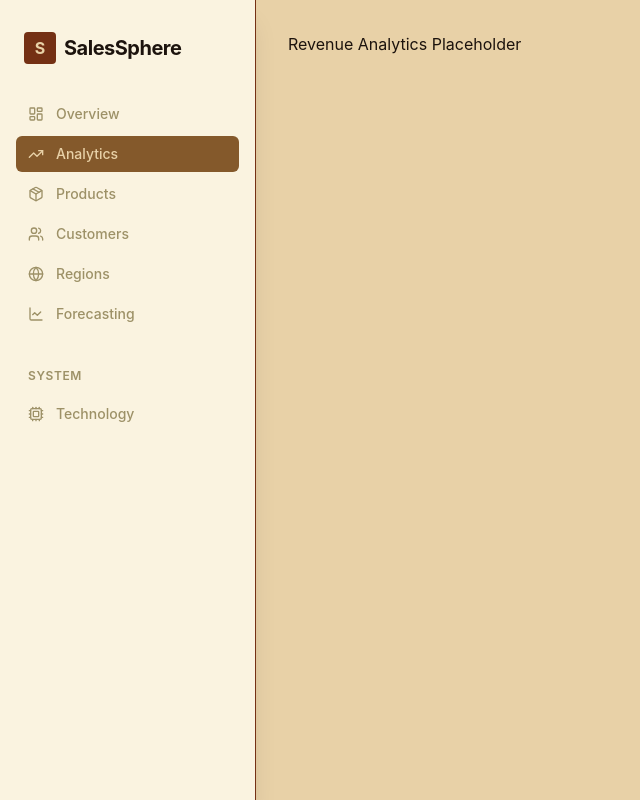
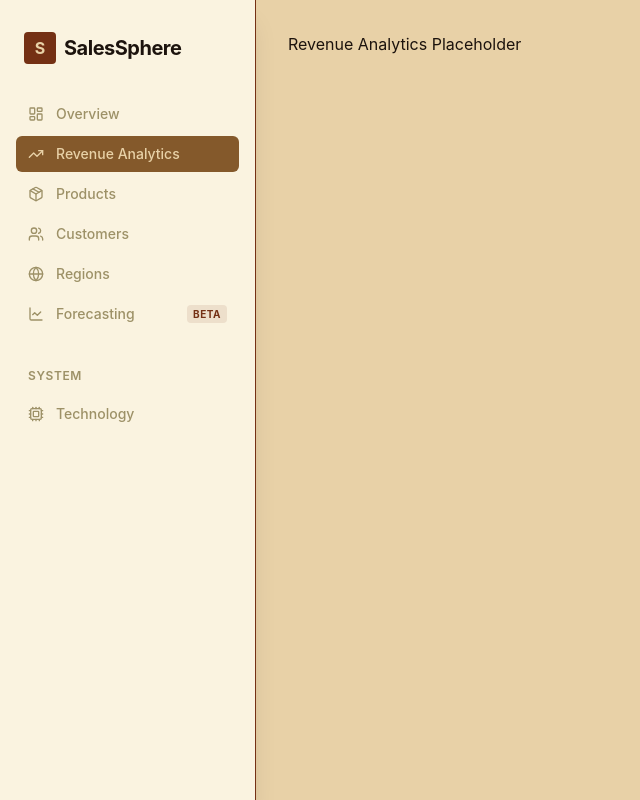
Before and after one commit to zaid1234-11/Thiranex-1---salessphere, a React (Vite) app: page /analytics in a window 1280 px wide. Shown: the whole page, without its empty margins (0-640 px from the left). Built offline with nearby package versions, Linux system fonts and the light colour scheme.

Commit message:
feat: implement App Shell, routing, providers, and dashboard registry

```diff
--- a/src/app/App.tsx
+++ b/src/app/App.tsx
@@ -1,29 +1,11 @@
-import { BrowserRouter as Router, Routes, Route, Navigate } from 'react-router-dom';
-import { AppShell } from '@/layouts/AppShell';
-import { CommandCenter } from '@/features/dashboard/CommandCenter';
-import { RevenueAnalytics } from '@/features/revenue/RevenueAnalytics';
-import { ProductsModule } from '@/features/products/ProductsModule';
-import { CustomersModule } from '@/features/customers/CustomersModule';
-import { RegionsModule } from '@/features/regions/RegionsModule';
-import { ForecastingModule } from '@/features/forecast/ForecastingModule';
-import { TechnologyPage } from '@/features/technology/TechnologyPage';
+import { AppProviders } from './providers';
+import { AppRouter } from './router';
 
 function App() {
   return (
-    <Router>
-      <Routes>
-        <Route path="/" element={<AppShell />}>
-          <Route index element={<CommandCenter />} />
-          <Route path="analytics" element={<RevenueAnalytics />} />
-          <Route path="products" element={<ProductsModule />} />
-          <Route path="customers" element={<CustomersModule />} />
-          <Route path="regions" element={<RegionsModule />} />
-          <Route path="forecasting" element={<ForecastingModule />} />
-          <Route path="technology" element={<TechnologyPage />} />
-          <Route path="*" element={<Navigate to="/" replace />} />
-        </Route>
-      </Routes>
-    </Router>
+    <AppProviders>
+      <AppRouter />
+    </AppProviders>
   );
 }
 
--- /dev/null
+++ b/src/app/providers.tsx
@@ -0,0 +1,14 @@
+import { ErrorBoundary } from '@/components/feedback/ErrorBoundary';
+
+interface AppProvidersProps {
+  children: React.ReactNode;
+}
+
+export function AppProviders({ children }: AppProvidersProps) {
+  return (
+    <ErrorBoundary>
+      {/* We can add TooltipProvider, ThemeProvider, etc. here later */}
+      {children}
+    </ErrorBoundary>
+  );
+}
--- /dev/null
+++ b/src/app/router.tsx
@@ -0,0 +1,46 @@
+import { BrowserRouter as Router, Routes, Route } from 'react-router-dom';
+import { AppShell } from '@/layouts/AppShell';
+
+// Features (These should be lazy loaded in a production app, but we keep them static here for simplicity unless requested)
+import { CommandCenter } from '@/features/dashboard/CommandCenter';
+import { RevenueAnalytics } from '@/features/revenue/RevenueAnalytics';
+import { ProductsModule } from '@/features/products/ProductsModule';
+import { CustomersModule } from '@/features/customers/CustomersModule';
+import { RegionsModule } from '@/features/regions/RegionsModule';
+import { ForecastingModule } from '@/features/forecast/ForecastingModule';
+import { TechnologyPage } from '@/features/technology/TechnologyPage';
+
+// We map the registry routes to components here
+// In a highly advanced setup, this could be dynamic, but a static map is safer for TypeScript
+const routeComponents: Record<string, React.ReactNode> = {
+  '/': <CommandCenter />,
+  '/analytics': <RevenueAnalytics />,
+  '/products': <ProductsModule />,
+  '/customers': <CustomersModule />,
+  '/regions': <RegionsModule />,
+  '/forecasting': <ForecastingModule />,
+  '/technology': <TechnologyPage />
+};
+
+import { dashboardModules } from '@/config/dashboardModules';
+
+export function AppRouter() {
+  return (
+    <Router>
+      <Routes>
+        <Route path="/" element={<AppShell />}>
+          {dashboardModules.map((module) => (
+            module.visible && (
+              <Route
+                key={module.id}
+                path={module.route === '/' ? 'index' : module.route.replace('/', '')}
+                index={module.route === '/'}
+                element={routeComponents[module.route]}
+              />
+            )
+          ))}
+        </Route>
+      </Routes>
+    </Router>
+  );
+}
--- /dev/null
+++ b/src/components/feedback/ErrorBoundary.tsx
@@ -0,0 +1,57 @@
+import { Component } from 'react';
+import type { ErrorInfo, ReactNode } from 'react';
+import { AlertTriangle } from 'lucide-react';
+
+interface Props {
+  children: ReactNode;
+  fallback?: ReactNode;
+}
+
+interface State {
+  hasError: boolean;
+  error?: Error;
+}
+
+export class ErrorBoundary extends Component<Props, State> {
+  public state: State = {
+    hasError: false
+  };
+
+  public static getDerivedStateFromError(error: Error): State {
+    return { hasError: true, error };
+  }
+
+  public componentDidCatch(error: Error, errorInfo: ErrorInfo) {
+    console.error('Uncaught error:', error, errorInfo);
+  }
+
+  public render() {
+    if (this.state.hasError) {
+      if (this.props.fallback) {
+        return this.props.fallback;
+      }
+
+      return (
+        <div className="min-h-[400px] flex items-center justify-center p-6 w-full">
+          <div className="max-w-md w-full bg-card border border-destructive/20 rounded-lg p-6 shadow-sm flex flex-col items-center text-center">
+            <div className="w-12 h-12 bg-destructive/10 rounded-full flex items-center justify-center mb-4">
+              <AlertTriangle className="w-6 h-6 text-destructive" />
+            </div>
+            <h2 className="text-lg font-semibold mb-2">Something went wrong</h2>
+            <p className="text-sm text-muted-foreground mb-4">
+              {this.state.error?.message || 'An unexpected error occurred loading this component.'}
+            </p>
+            <button
+              onClick={() => this.setState({ hasError: false })}
+              className="px-4 py-2 bg-primary text-primary-foreground rounded-md text-sm font-medium hover:bg-primary/90 transition-colors"
+            >
+              Try again
+            </button>
+          </div>
+        </div>
+      );
+    }
+
+    return this.props.children;
+  }
+}
--- /dev/null
+++ b/src/config/dashboardModules.ts
@@ -0,0 +1,110 @@
+import {
+  LayoutDashboard,
+  TrendingUp,
+  Package,
+  Users,
+  Globe,
+  LineChart,
+  Cpu
+} from 'lucide-react';
+import type { LucideIcon } from 'lucide-react';
+
+export interface DashboardModule {
+  id: string;
+  title: string;
+  description: string;
+  icon: LucideIcon;
+  route: string;
+  order: number;
+  showInSidebar: boolean;
+  featureFlag?: string;
+  permissions?: string[];
+  badge?: string;
+  color?: string;
+  visible: boolean;
+  layout: 'standard' | 'full';
+  defaultFilters?: Record<string, any>;
+}
+
+export const dashboardModules: DashboardModule[] = [
+  {
+    id: 'overview',
+    title: 'Overview',
+    description: 'Command center and executive summary',
+    icon: LayoutDashboard,
+    route: '/',
+    order: 1,
+    showInSidebar: true,
+    visible: true,
+    layout: 'standard',
+  },
+  {
+    id: 'revenue',
+    title: 'Revenue Analytics',
+    description: 'Deep dive into revenue trends and metrics',
+    icon: TrendingUp,
+    route: '/analytics',
+    order: 2,
+    showInSidebar: true,
+    featureFlag: 'revenueModule',
+    visible: true,
+    layout: 'standard',
+    color: 'emerald',
+  },
+  {
+    id: 'products',
+    title: 'Products',
+    description: 'Product performance and inventory',
+    icon: Package,
+    route: '/products',
+    order: 3,
+    showInSidebar: true,
+    visible: true,
+    layout: 'standard',
+  },
+  {
+    id: 'customers',
+    title: 'Customers',
+    description: 'Customer segmentation and retention',
+    icon: Users,
+    route: '/customers',
+    order: 4,
+    showInSidebar: true,
+    visible: true,
+    layout: 'standard',
+  },
+  {
+    id: 'regions',
+    title: 'Regions',
+    description: 'Geographic performance breakdown',
+    icon: Globe,
+    route: '/regions',
+    order: 5,
+    showInSidebar: true,
+    visible: true,
+    layout: 'standard',
+  },
+  {
+    id: 'forecasting',
+    title: 'Forecasting',
+    description: 'Predictive analytics and future projections',
+    icon: LineChart,
+    route: '/forecasting',
+    order: 6,
+    showInSidebar: true,
+    visible: true,
+    layout: 'standard',
+    badge: 'Beta',
+  },
+  {
+    id: 'technology',
+    title: 'Technology',
+    description: 'System architecture and data flow',
+    icon: Cpu,
+    route: '/technology',
+    order: 7,
+    showInSidebar: true,
+    visible: true,
+    layout: 'full',
+  }
+];
--- a/src/layouts/AppShell.tsx
+++ b/src/layouts/AppShell.tsx
@@ -1,25 +1,9 @@
 import { Outlet, NavLink } from 'react-router-dom';
-import {
-  LayoutDashboard,
-  TrendingUp,
-  Package,
-  Users,
-  Globe,
-  LineChart,
-  Cpu
-} from 'lucide-react';
+
 import { cn } from '@/utils';
 import { useDashboardStore } from '@/store/useDashboardStore';
 import { useEffect } from 'react';
-
-const navigation = [
-  { name: 'Overview', href: '/', icon: LayoutDashboard },
-  { name: 'Analytics', href: '/analytics', icon: TrendingUp },
-  { name: 'Products', href: '/products', icon: Package },
-  { name: 'Customers', href: '/customers', icon: Users },
-  { name: 'Regions', href: '/regions', icon: Globe },
-  { name: 'Forecasting', href: '/forecasting', icon: LineChart },
-];
+import { dashboardModules } from '@/config/dashboardModules';
 
 export function AppShell() {
   const fetchData = useDashboardStore(state => state.fetchData);
@@ -27,6 +11,10 @@ export function AppShell() {
   useEffect(() => {
     fetchData();
   }, [fetchData]);
+
+  // Separate modules by layout/type if needed
+  const sidebarModules = dashboardModules.filter(m => m.showInSidebar && m.layout !== 'full');
+  const systemModules = dashboardModules.filter(m => m.showInSidebar && m.layout === 'full');
 
   return (
     <div className="flex min-h-screen bg-background text-foreground">
@@ -40,10 +28,10 @@ export function AppShell() {
         </div>
 
         <nav className="flex-1 space-y-1">
-          {navigation.map((item) => (
+          {sidebarModules.map((item) => (
             <NavLink
-              key={item.name}
-              to={item.href}
+              key={item.id}
+              to={item.route}
               className={({ isActive }) =>
                 cn(
                   "flex items-center gap-3 px-3 py-2 rounded-md transition-colors text-sm font-medium",
@@ -54,18 +42,27 @@ export function AppShell() {
               }
             >
               <item.icon className="w-4 h-4" />
-              {item.name}
+              {item.title}
+              {item.badge && (
+                <span className="ml-auto text-[10px] uppercase tracking-wider font-bold bg-primary/10 text-primary px-1.5 py-0.5 rounded">
+                  {item.badge}
+                </span>
+              )}
             </NavLink>
           ))}
 
+          {systemModules.length > 0 && (
             <div className="pt-8 pb-2">
               <div className="px-3 text-xs font-semibold text-muted-foreground uppercase tracking-wider">
                 System
               </div>
             </div>
+          )}
 
+          {systemModules.map((item) => (
             <NavLink
-            to="/technology"
+              key={item.id}
+              to={item.route}
               className={({ isActive }) =>
                 cn(
                   "flex items-center gap-3 px-3 py-2 rounded-md transition-colors text-sm font-medium",
@@ -75,9 +72,11 @@ export function AppShell() {
                 )
               }
             >
-            <Cpu className="w-4 h-4" />
-            Technology
+              <item.icon className="w-4 h-4" />
+              {item.title}
             </NavLink>
+          ))}
+
         </nav>
       </div>
 
```
Lines whose indentation alone changed are shown as unchanged.
